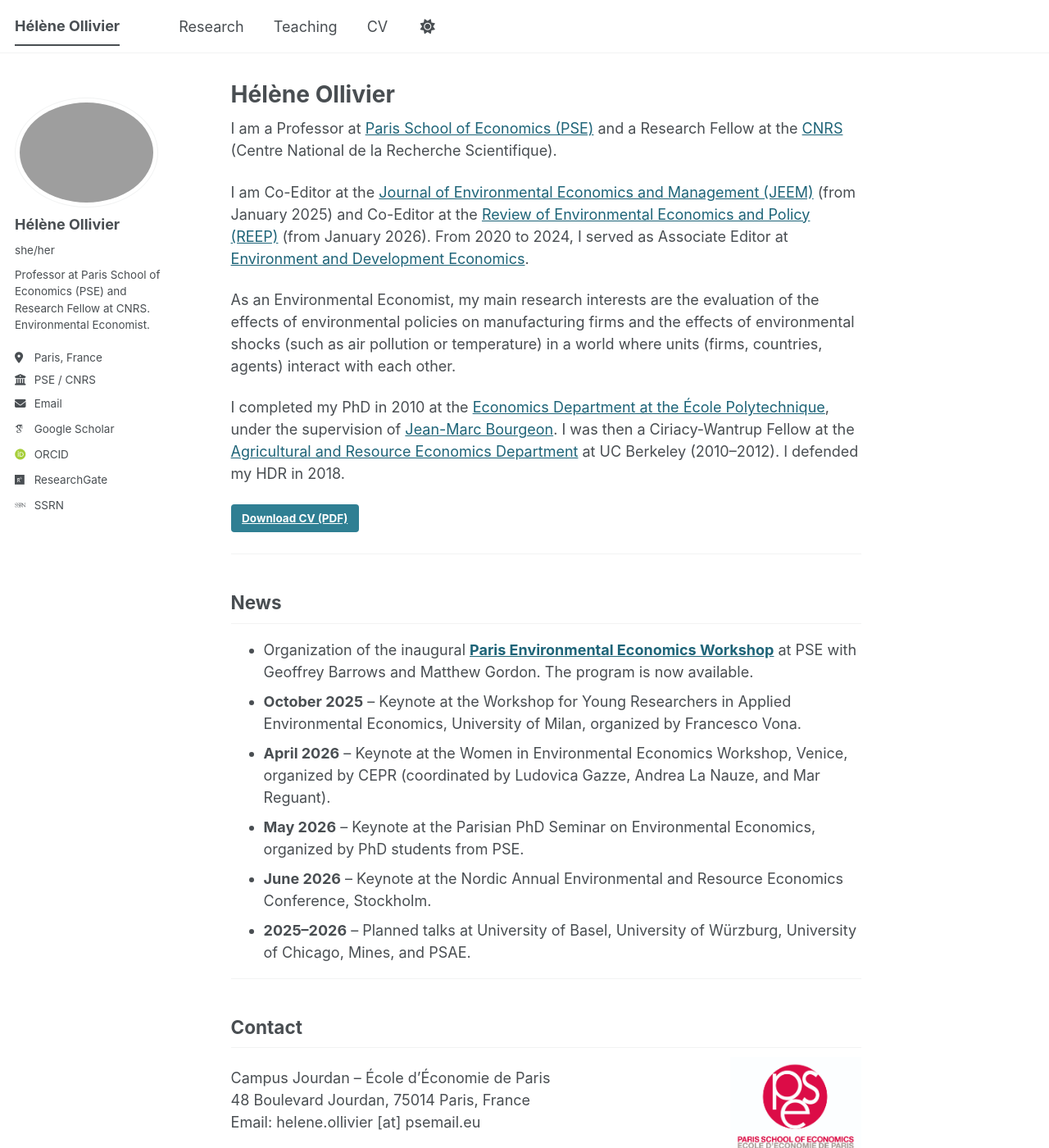
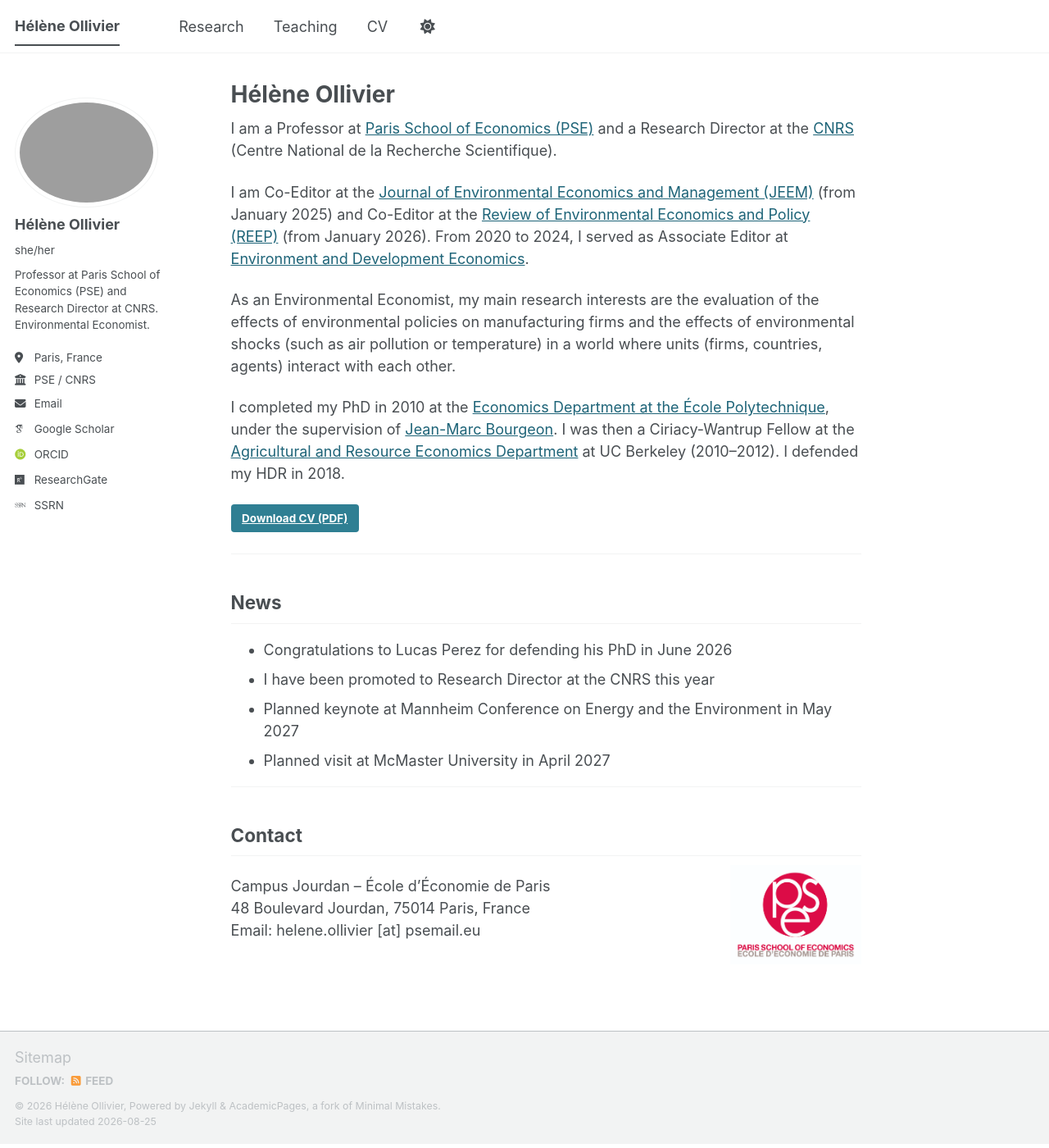
Before and after one commit to heleneollivier/heleneollivier.github.io, a Jekyll site: the page built from _pages/about.md, in a window 1280 px wide and 1400 px high. Shown: the whole window at 82% size. Built offline with Jekyll 4.4.1, drawn with Linux system fonts in a browser that asks for light colours; some web fonts are replaced; a script bundle is joined from its source files by our own code; library files that are not in the unit come from our copies.

Commit message:
Update status to Research Director and refresh News section
Co-Authored-By: Claude Sonnet 4.6 <noreply@anthropic.com>

```diff
--- a/_config.yml
+++ b/_config.yml
@@ -25,7 +25,7 @@ author:
   avatar           : "portrait.jpg"
   name             : "Hélène Ollivier"
   pronouns         : "she/her"
-  bio              : "Professor at Paris School of Economics (PSE) and Research Fellow at CNRS. Environmental Economist."
+  bio              : "Professor at Paris School of Economics (PSE) and Research Director at CNRS. Environmental Economist."
   location         : "Paris, France"
   employer         : "PSE / CNRS"
   uri              : # URL
--- a/_pages/about.md
+++ b/_pages/about.md
@@ -7,7 +7,7 @@ redirect_from:
   - /about.html
 ---
 
-I am a Professor at [Paris School of Economics (PSE)](http://www.parisschoolofeconomics.eu/) and a Research Fellow at the [CNRS](http://www.cnrs.fr/) (Centre National de la Recherche Scientifique).
+I am a Professor at [Paris School of Economics (PSE)](http://www.parisschoolofeconomics.eu/) and a Research Director at the [CNRS](http://www.cnrs.fr/) (Centre National de la Recherche Scientifique).
 
 I am Co-Editor at the [Journal of Environmental Economics and Management (JEEM)](https://www.sciencedirect.com/journal/journal-of-environmental-economics-and-management) (from January 2025) and Co-Editor at the [Review of Environmental Economics and Policy (REEP)](https://www.journals.uchicago.edu/toc/reep/current) (from January 2026). From 2020 to 2024, I served as Associate Editor at [Environment and Development Economics](https://www.cambridge.org/core/journals/environment-and-development-economics).
 
@@ -21,12 +21,10 @@ I completed my PhD in 2010 at the [Economics Department at the École Polytechni
 
 ## News
 
-- Organization of the inaugural [**Paris Environmental Economics Workshop**](https://www.parisschoolofeconomics.eu/en/events/paris-environmental-economics-workshop/) at PSE with Geoffrey Barrows and Matthew Gordon. The program is now available.
-- **October 2025** – Keynote at the Workshop for Young Researchers in Applied Environmental Economics, University of Milan, organized by Francesco Vona.
-- **April 2026** – Keynote at the Women in Environmental Economics Workshop, Venice, organized by CEPR (coordinated by Ludovica Gazze, Andrea La Nauze, and Mar Reguant).
-- **May 2026** – Keynote at the Parisian PhD Seminar on Environmental Economics, organized by PhD students from PSE.
-- **June 2026** – Keynote at the Nordic Annual Environmental and Resource Economics Conference, Stockholm.
-- **2025–2026** – Planned talks at University of Basel, University of Würzburg, University of Chicago, Mines, and PSAE.
+- Congratulations to Lucas Perez for defending his PhD in June 2026
+- I have been promoted to Research Director at the CNRS this year
+- Planned keynote at Mannheim Conference on Energy and the Environment in May 2027
+- Planned visit at McMaster University in April 2027
 
 ---
 
```
